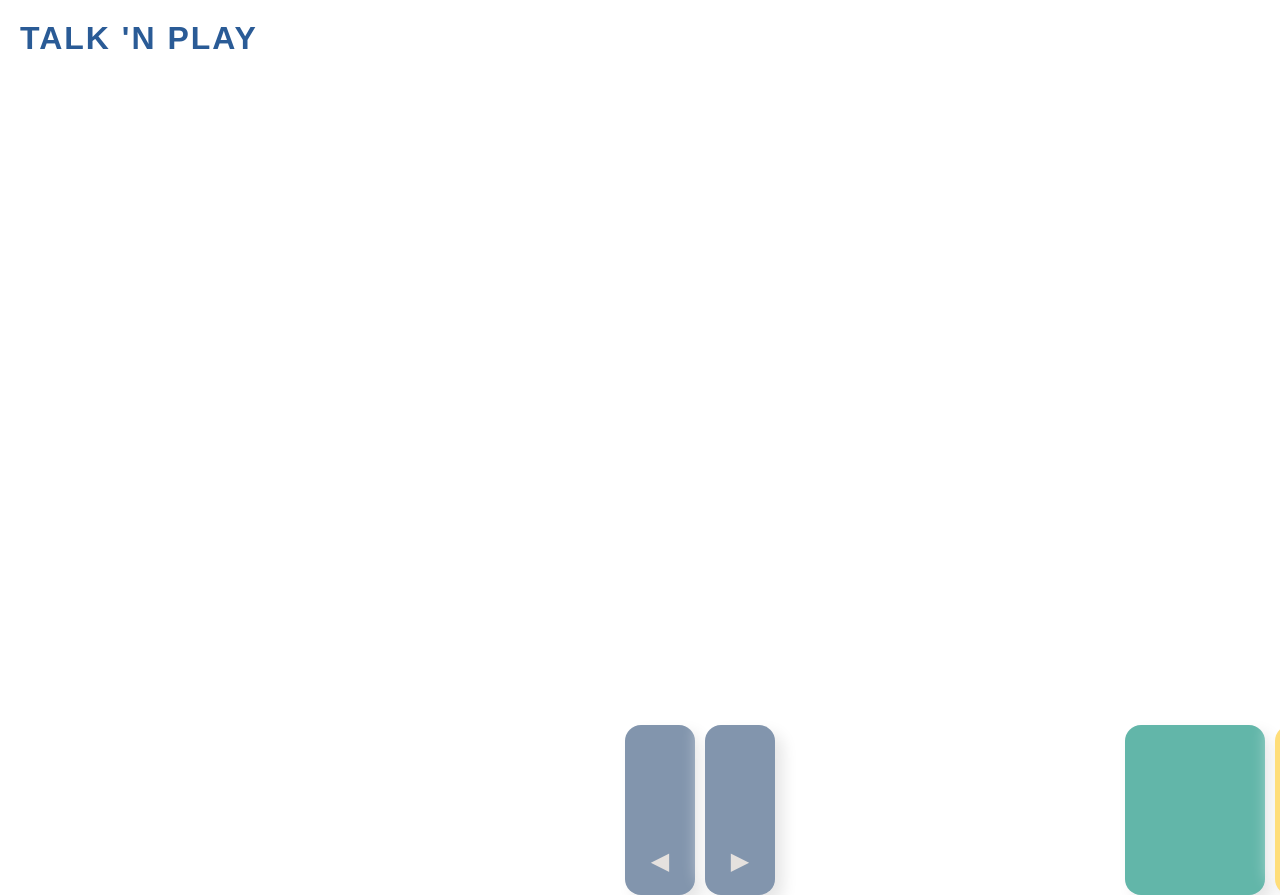
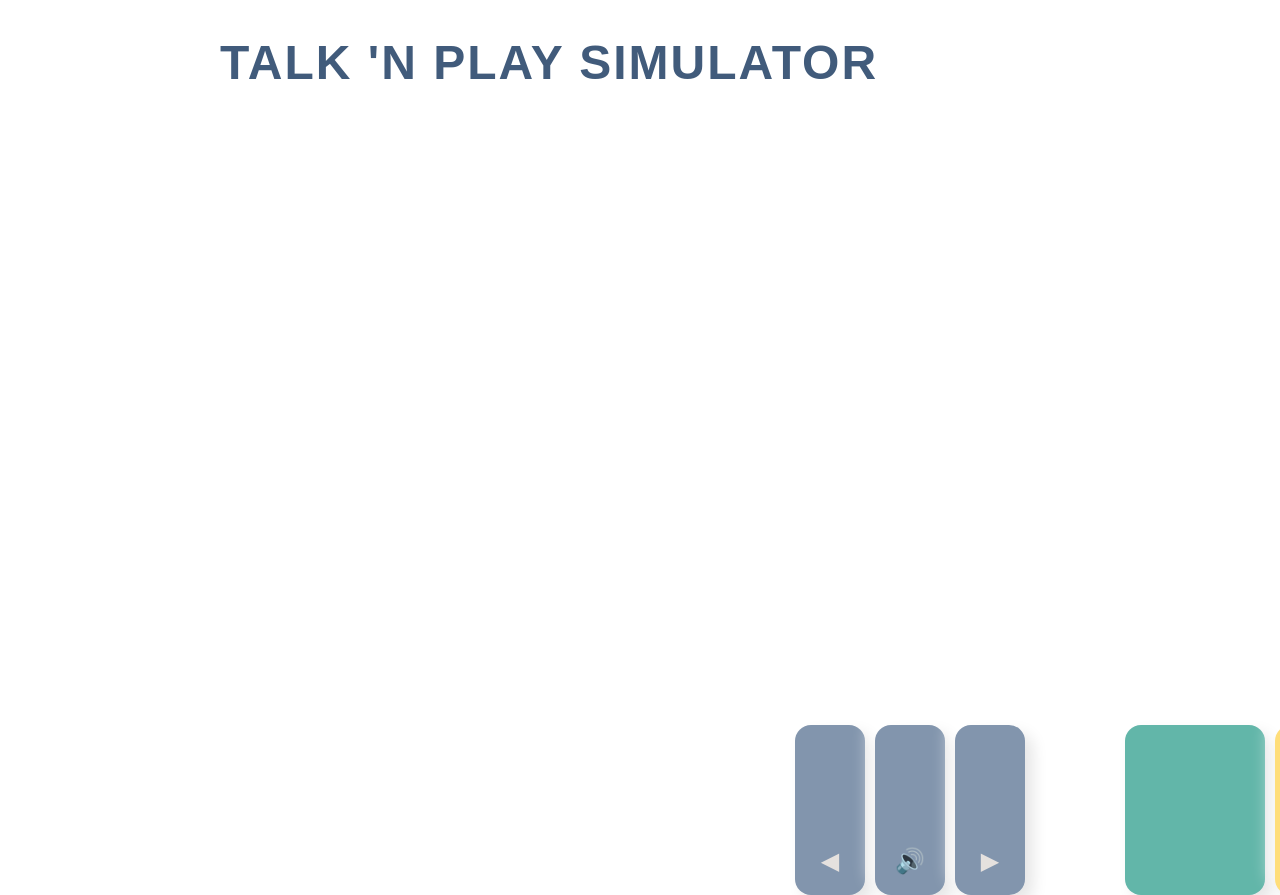
Before and after one commit to ErikaRS/talk_n_play_sim, a plain HTML site: page index.html in a window 1280 px wide. Shown: the top 895 px of the page. Drawn offline with Linux system fonts and the light colour scheme.

Commit message:
Enhancement: Add sound button and improve button interactions
- Added sound control button with speaker icon between navigation buttons
- Renamed button class from nav-btn to cntrl-btn to better reflect expanded functionality
- Implemented subtle hover effects with brightness changes and shadow enhancements
- Maintained consistent neumorphic design language across all controls
- Ensured all buttons remain in fixed positions during interactions

```diff
--- a/css/style.css
+++ b/css/style.css
@@ -27,13 +27,13 @@ body {
 
 .content {
     position: absolute;
-    top: 20px;
-    left: 20px;
-    color: #2a5b96;
+    top: 35px;
+    left: 220px;
+    color: #415b7b;
 }
 
 h1 {
-    font-size: 2rem;
+    font-size: 3rem;
     text-transform: uppercase;
     letter-spacing: 2px;
 }
@@ -60,8 +60,14 @@ h1 {
               -8px -8px 15px rgba(255, 255, 255, 0.5);
 }
 
-/* Navigation buttons */
-.nav-btn {
+.color-btn:hover {
+    filter: brightness(1.05);
+    box-shadow: 8px 8px 15px rgba(0, 0, 0, 0.15),
+              -8px -8px 15px rgba(255, 255, 255, 0.6);
+}
+
+/* Control buttons */
+.cntrl-btn {
     position: absolute;
     width: 70px;
     height: 170px;
@@ -80,15 +86,23 @@ h1 {
     padding-bottom: 20px;
 }
 
-.nav-btn:active {
+.cntrl-btn:hover {
+    filter: brightness(1.08);
+    box-shadow: 8px 8px 15px rgba(0, 0, 0, 0.15),
+              -8px -8px 15px rgba(255, 255, 255, 0.6);
+    color: white;
+}
+
+.cntrl-btn:active {
     box-shadow: inset 5px 5px 10px rgba(0, 0, 0, 0.1),
               inset -5px -5px 10px rgba(255, 255, 255, 0.5);
     filter: brightness(0.97);
 }
 
 /* Default positions - adjust these manually */
-#nav-left { left: 625px; top: 725px; }
-#nav-right { left: 705px; top: 725px; }
+#nav-left { left: 795px; top: 725px; }
+#nav-sound { left: 875px; top: 725px; }
+#nav-right { left: 955px; top: 725px; }
 #green { left: 1125px; top: 725px; }
 #yellow { left: 1275px; top: 725px; }
 #red { left: 1425px; top: 725px; }
--- a/index.html
+++ b/index.html
@@ -3,17 +3,18 @@
 <head>
     <meta charset="UTF-8">
     <meta name="viewport" content="width=device-width, initial-scale=1.0">
-    <title>Sesame Street Talk 'n Play Simulator</title>
+    <title>Talk 'n Play Simulator</title>
     <link rel="stylesheet" href="css/style.css">
 </head>
 <body>
     <div class="container">
         <div class="content">
-            <h1>Talk 'n Play</h1>
+            <h1>Talk 'n Play Simulator</h1>
         </div>
         <div class="color-buttons">
-            <button class="nav-btn" id="nav-left">◀</button>
-            <button class="nav-btn" id="nav-right">▶</button>
+            <button class="cntrl-btn" id="nav-left">◀</button>
+            <button class="cntrl-btn" id="nav-sound">🔊</button>
+            <button class="cntrl-btn" id="nav-right">▶</button>
             <button class="color-btn" id="green"></button>
             <button class="color-btn" id="yellow"></button>
             <button class="color-btn" id="red"></button>
```
